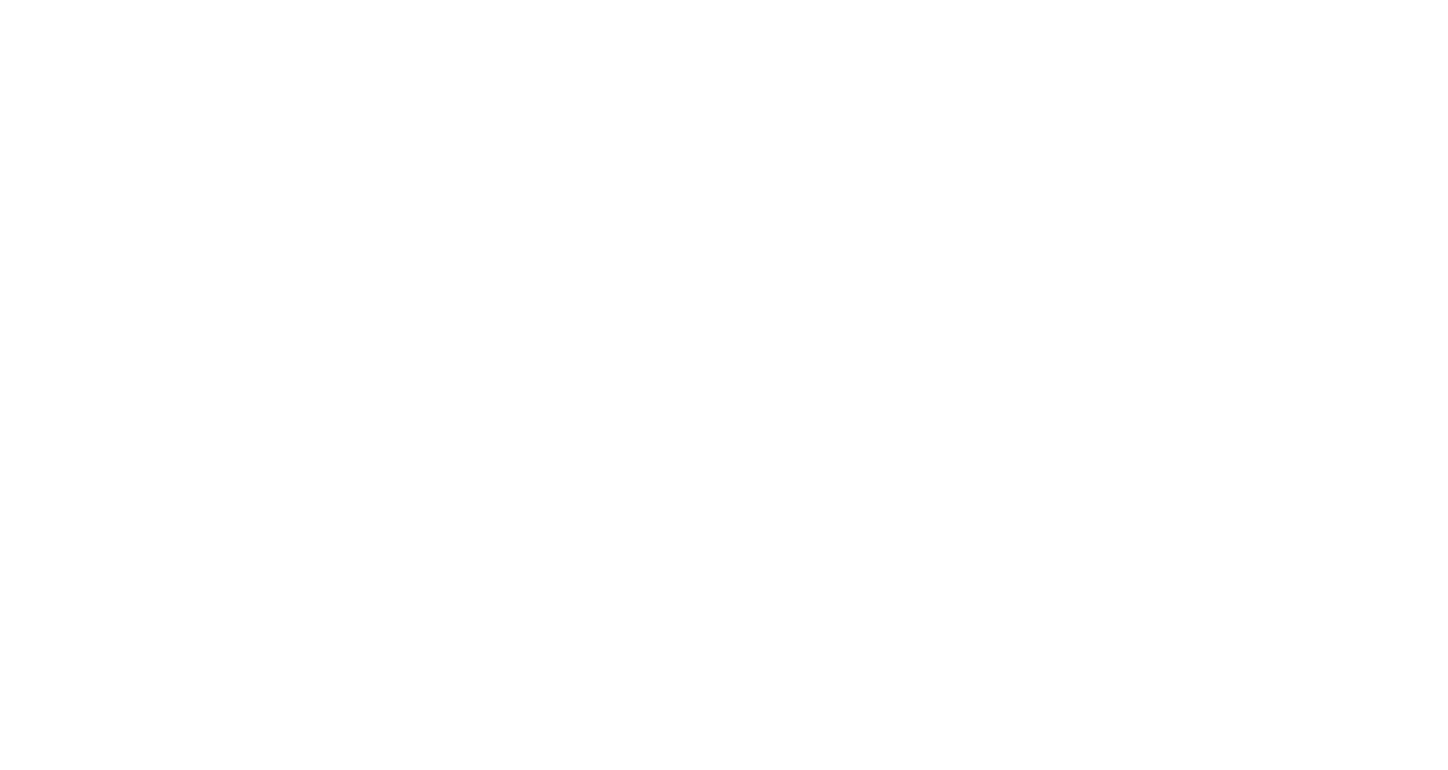
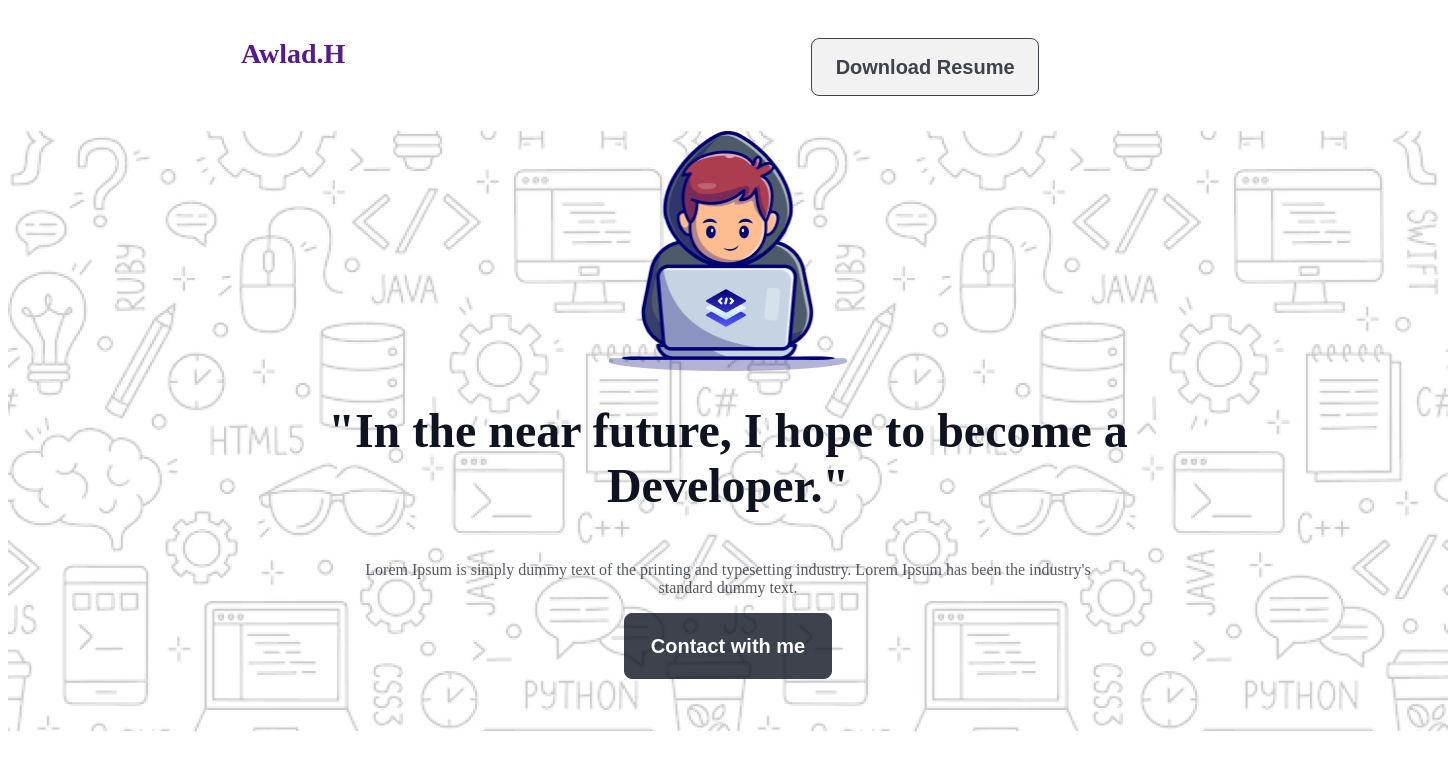
Before and after one commit to sumaiya123-eid/assignment-1, a plain HTML site: page index.html in a window 1280 px wide. Shown: the whole page, 1448 px wide, since content can reach past the window. Drawn offline with Linux system fonts and the light colour scheme.

Commit message:
my second commit of this assignment

```diff
--- a/index.html
+++ b/index.html
@@ -3,9 +3,25 @@
 <head>
     <meta charset="UTF-8">
     <meta name="viewport" content="width=device-width, initial-scale=1.0">
-    <title>Document</title>
+    <title>MY FIRST ASSIGNMENT</title>
+    <link rel="stylesheet" href="styles/index.css">
 </head>
 <body>
-
+    <div class="upper-hero">
+        <nav>
+            <li><a href="">Awlad.H</a></li>
+        </nav>
+        <button>Download Resume</button>
+    </div>
+    <div class="hero-banner">
+        <div class="hero">
+            <img src="./assets/Group.png" alt="" srcset="">
+            <h1>"In the near future, I hope to become a <br> Developer."</h1>
+            <p>Lorem Ipsum is simply dummy text of the printing and typesetting industry. Lorem Ipsum has been the industry's <br> standard dummy text.</p>
+        </div>
+        <div class="hero-button">
+            <button>Contact with me</button>
+        </div>
+    </div>
 </body>
 </html>
--- a/styles/index.css
+++ b/styles/index.css
@@ -0,0 +1,68 @@
+div nav li{
+    list-style: none;
+    color: rgb(13, 19, 33);
+font-size: 28px;
+font-weight: 800;
+}
+nav li a{
+    text-decoration: none;
+}
+div button{
+    box-sizing: border-box;
+border: 1px solid rgb(13, 19, 33);
+border-radius: 8px;
+opacity: 0.8;
+color: rgb(13, 19, 33);
+font-size: 20px;
+font-weight: 600;
+width: 228px;
+height: 58px;
+}
+.upper-hero{
+    display: flex;
+    flex-direction: row;
+    justify-content: space-around;
+    margin-top: 38px;
+    margin-bottom: 35px;
+}
+.hero-banner{
+    width: 1440px;
+height: 600px;
+background-image: url("../assets/Hero-bg.png");
+}
+.hero{
+    display: flex;
+    flex-direction: column;
+    justify-content: center;
+    align-items: center;
+}
+.hero img{
+    width: 240.28px;
+height: 240px;
+}
+.hero h1{
+    color: rgb(13, 19, 33);
+font-family: Azeret Mono;
+font-size: 48px;
+font-weight: 800;
+text-align: center;
+}
+.hero p{
+    color: rgb(13, 19, 33);
+font-size: 16px;
+font-weight: 400;
+opacity: 0.7;
+text-align: center;
+}
+.hero-button{
+    text-align: center;
+}
+.hero-button button{
+    width: 208px;
+height: 66px;
+border-radius: 8px;
+background: rgb(13, 19, 33);
+color: rgb(255, 255, 255);
+font-size: 20px;
+font-weight: 600;
+}
```
